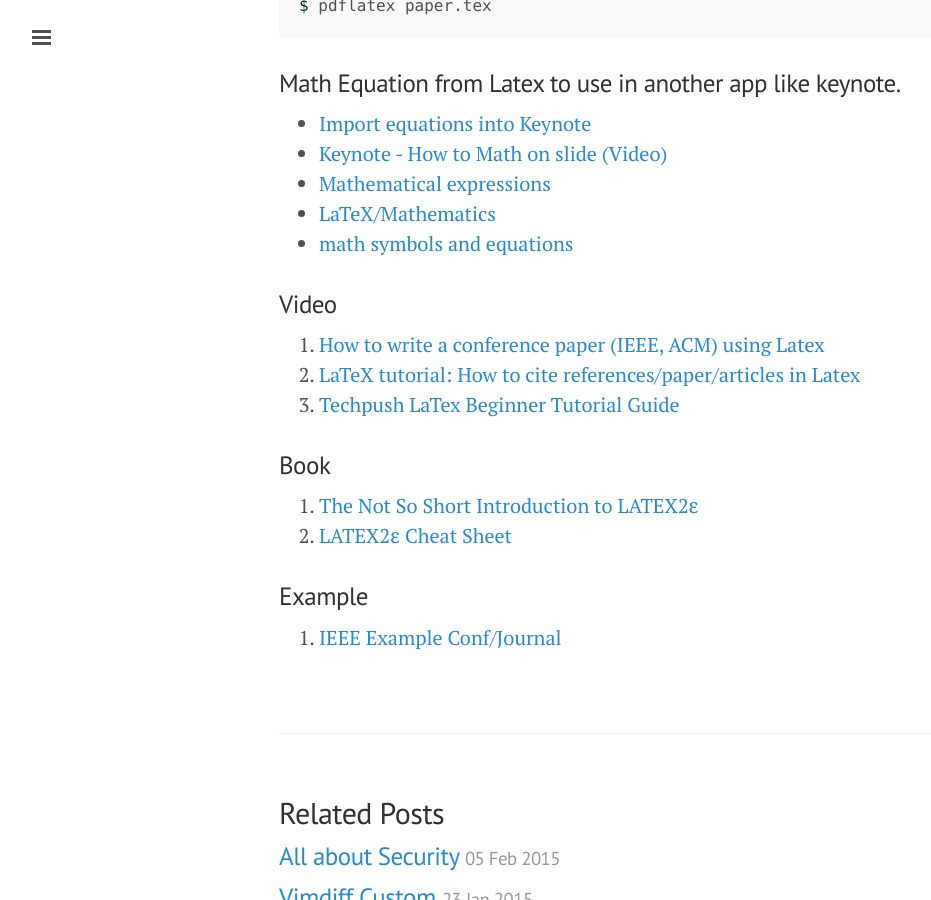
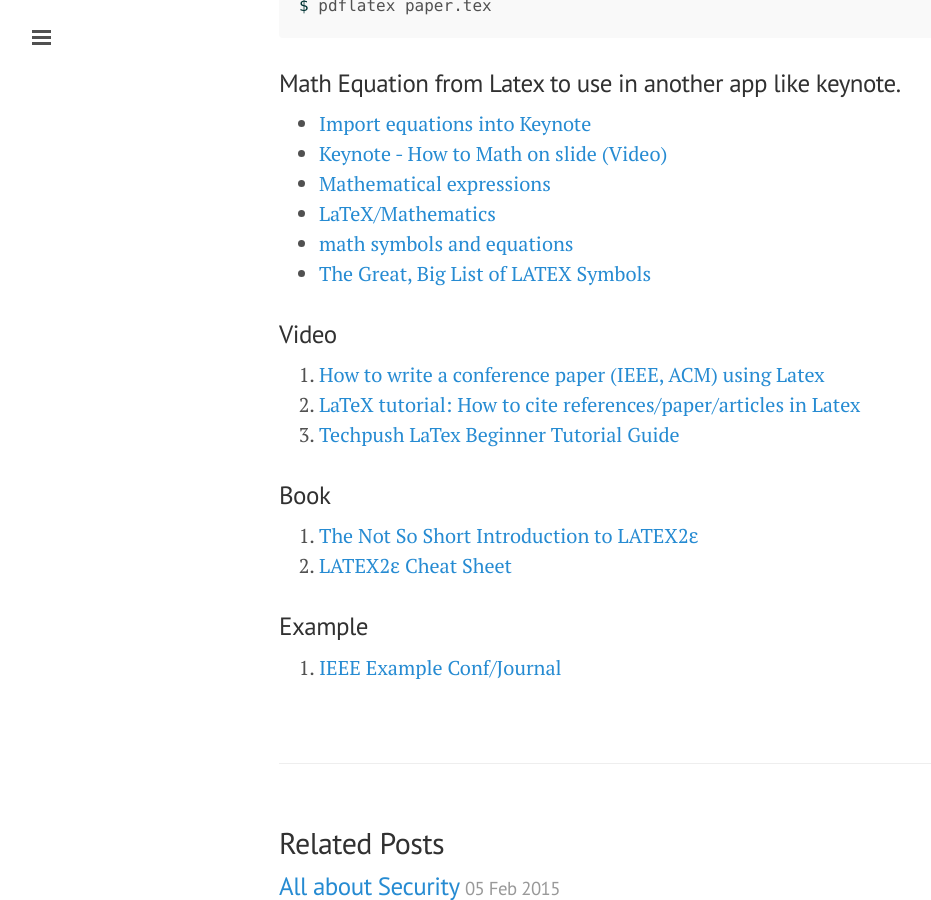
Before and after one commit to ibotdotout/ibotdotout.github.io, a Jekyll site: the page built from _posts/2015-02-07-latex.md, in a window 1280 px wide and 900 px high, scrolled down 1282 px. Shown: the whole window, without its empty margins (1-932 px from the left). Built offline with Jekyll 4.4.1, drawn with Linux system fonts in a browser that asks for light colours; Markdown is read by kramdown in place of the engine named in the settings.

Commit message:
Update 2015-02-07-latex.md

```diff
--- a/_posts/2015-02-07-latex.md
+++ b/_posts/2015-02-07-latex.md
@@ -55,6 +55,7 @@ $ pdflatex paper.tex
 - [Mathematical expressions](https://www.sharelatex.com/learn/Mathematical_expressions)
 - [LaTeX/Mathematics](http://en.wikibooks.org/wiki/LaTeX/Mathematics)
 - [math symbols and equations](https://kogler.wordpress.com/2008/03/21/latex-use-of-math-symbols-formulas-and-equations/)
+- [The Great, Big List of LATEX Symbols](http://www.rpi.edu/dept/arc/training/latex/LaTeX_symbols.pdf)
 
 
 ### Video
```
